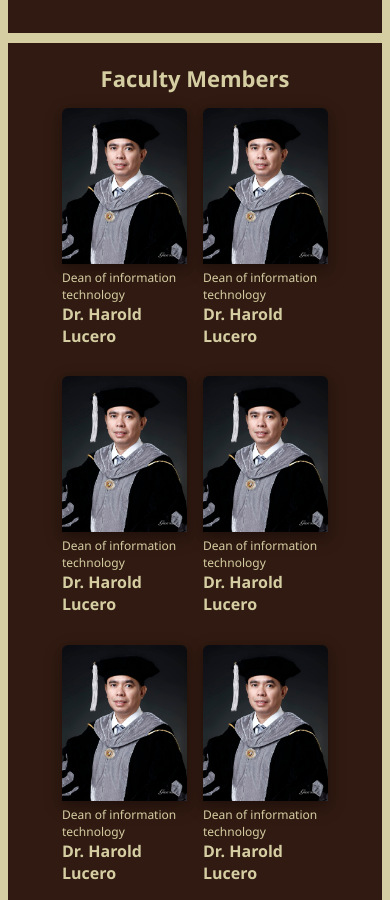
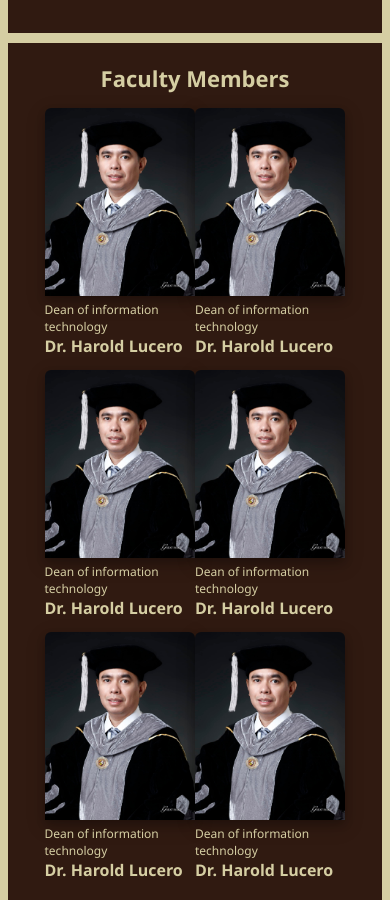
Before and after one commit to yshouishida/CSTA, a plain HTML site: page about.html in a window 390 px wide. Shown: the part 710-1610 px from the top of the page. Drawn offline with nearby package versions, Linux system fonts and the light colour scheme.

Commit message:
Update about.css

```diff
--- a/css/about.css
+++ b/css/about.css
@@ -257,22 +257,10 @@ a {
 }
 
 .gallery {
-    display: flex;
-    justify-content: center;
-    gap: 1rem;
-    flex-wrap: wrap;
+    display: grid;
+    grid-template-columns: repeat(auto-fit, minmax(150px, 1fr));
     width: 90%;
     margin: auto;
-}
-
-.gallery .photo {
-    transition: all .3s ease-in-out;
-    width: 150px;
-    /* flex: 1; */
-}
-
-.gallery .photo:hover {
-    scale: 1.05;
 }
 
 .gallery .photo img {
@@ -281,20 +269,10 @@ a {
     box-shadow: 0 4px 8px 0 rgba(0, 0, 0, 0.2), 0 6px 20px 0 rgba(0, 0, 0, 0.19);
 }
 
-
 .staff-members {
     margin: 10px 2% auto;
     background-color: #301A11;
     padding: 20px;
-}
-
-@media (max-width: 1024px) {
-    .gallery {
-        width: 100%;
-    }
-    .gallery .photo {
-        width: 125px;
-    }
 }
 
 .contact-container {
```
